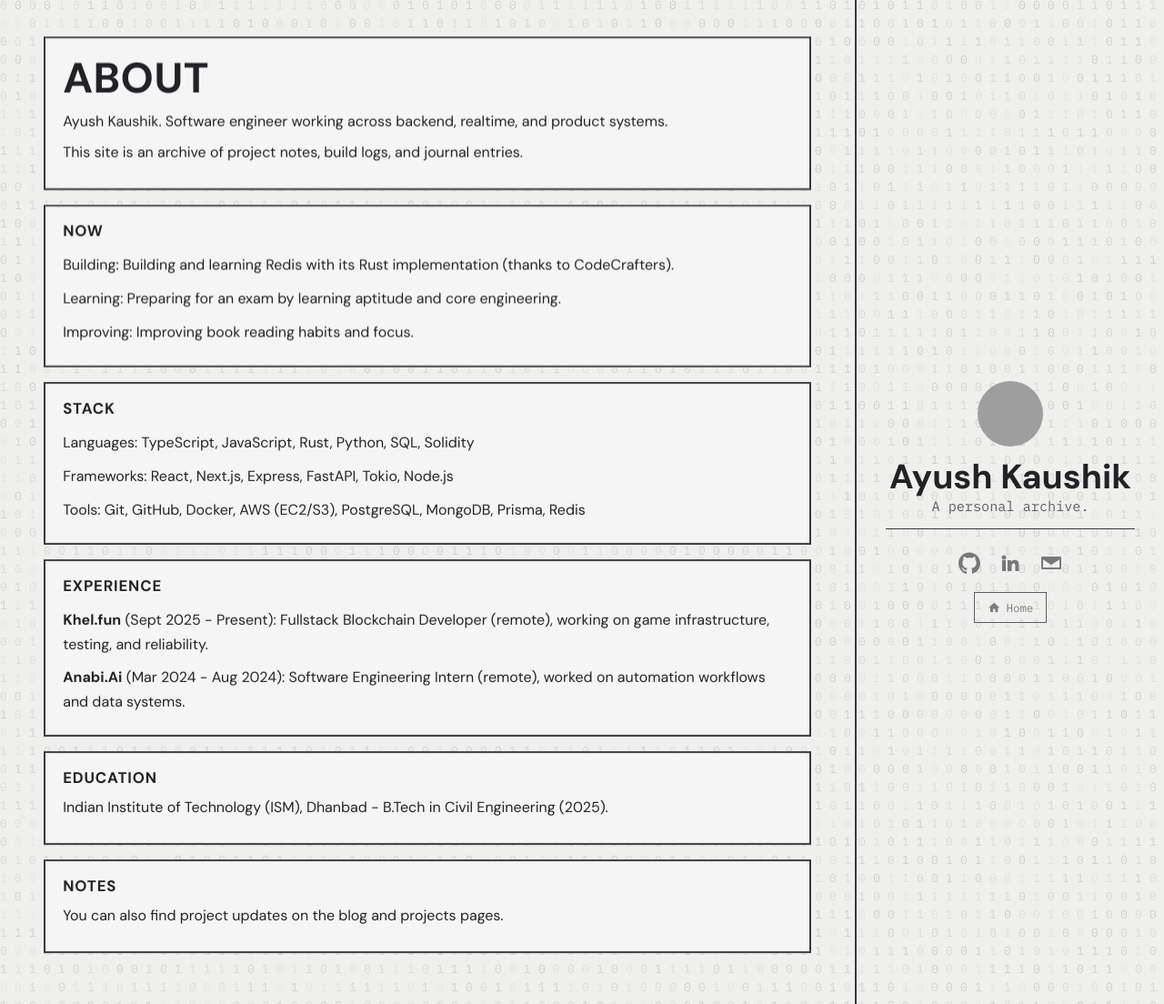
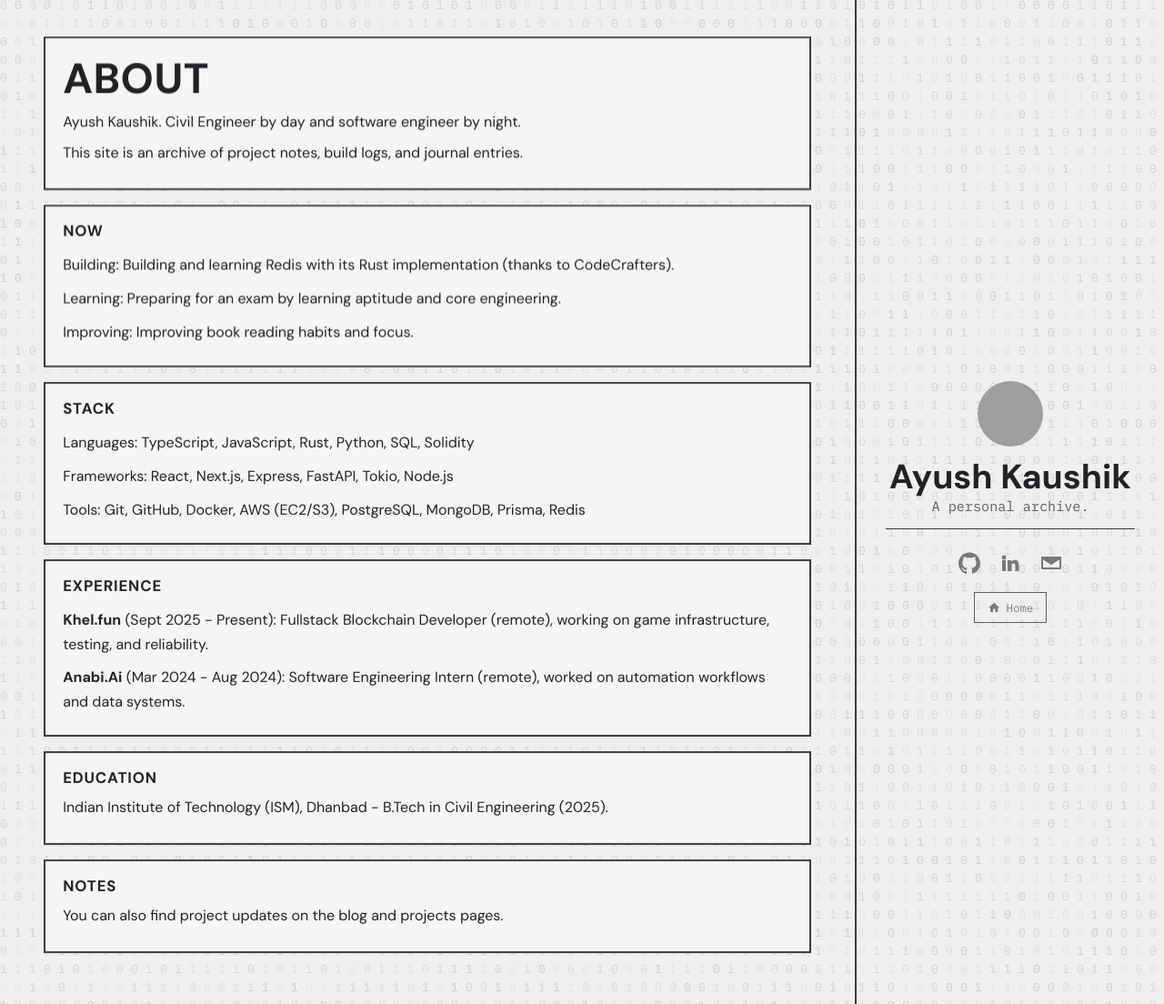
Before and after one commit to ayush99336/ayush99336.github.io, a Jekyll site: the page built from about.md, in a window 1280 px wide and 1104 px high. Shown: the whole window at 91% size. Built offline with Jekyll 4.4.1, drawn with Linux system fonts in a browser that asks for light colours; grey boxes are pictures that could not be loaded.

Commit message:
feat: update professional bio in about section

```diff
--- a/about.md
+++ b/about.md
@@ -6,7 +6,7 @@ permalink: /about/
 
 <section class="panel stagger stagger-1">
 	<h1>About</h1>
-	<p>Ayush Kaushik. Software engineer working across backend, realtime, and product systems.</p>
+	<p>Ayush Kaushik. Civil Engineer by day and software engineer by night.</p>
 	<p>This site is an archive of project notes, build logs, and journal entries.</p>
 </section>
 
```
